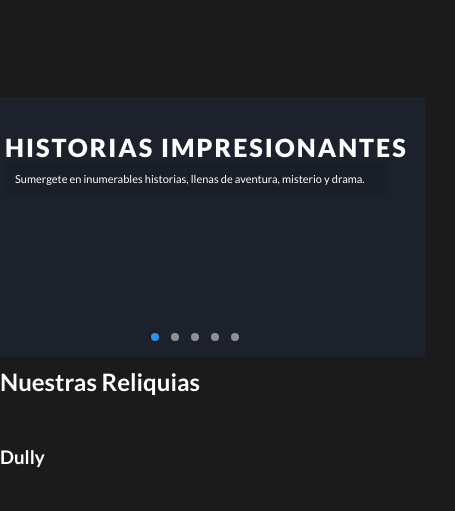
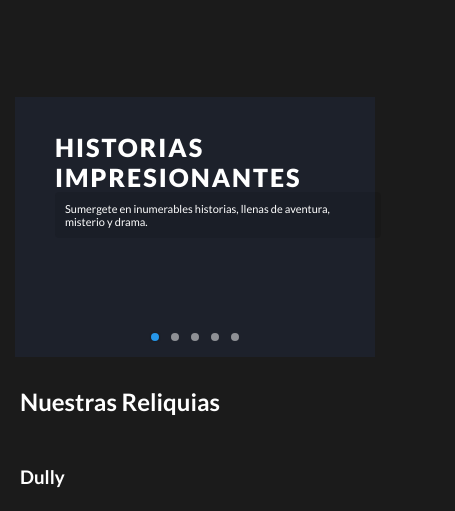
Before and after one commit to 10Gaby/Crex-Studio, a plain HTML site: page index.html in a window 390 px wide. Shown: the part 333-844 px from the top of the page, 455 px wide, since content can reach past the window. Drawn offline with nearby package versions, Linux system fonts and the light colour scheme.

Commit message:
arreglos

```diff
--- a/css/index.scss
+++ b/css/index.scss
@@ -340,6 +340,13 @@ footer{
 }
 
 @media screen and (max-width: 780px){
+  .games{
+    margin: 20px;
+  }
+
+  .img-slider{
+    width: 300px;
+  }
   .portada{
     margin: 10px;
   }
```
Also changed, not shown: css/index.css, 1 other file.
